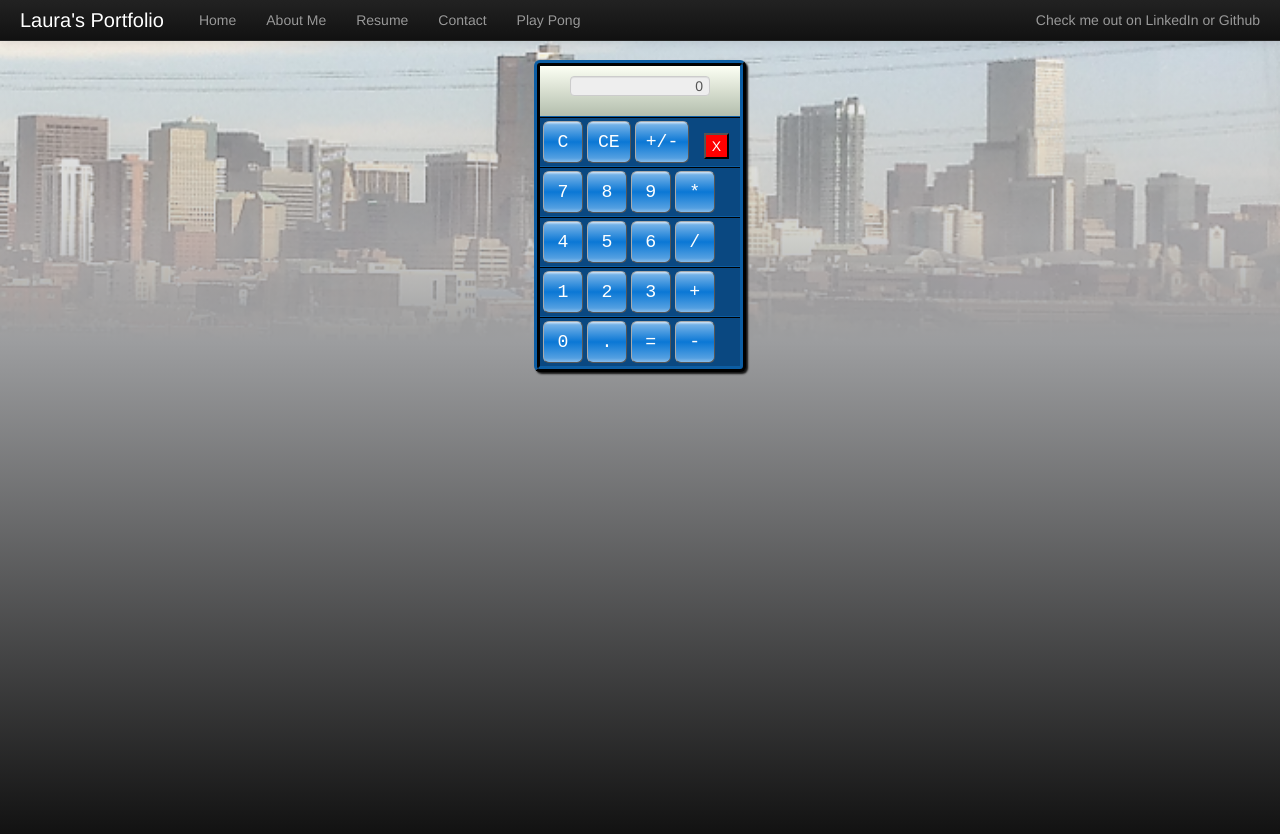
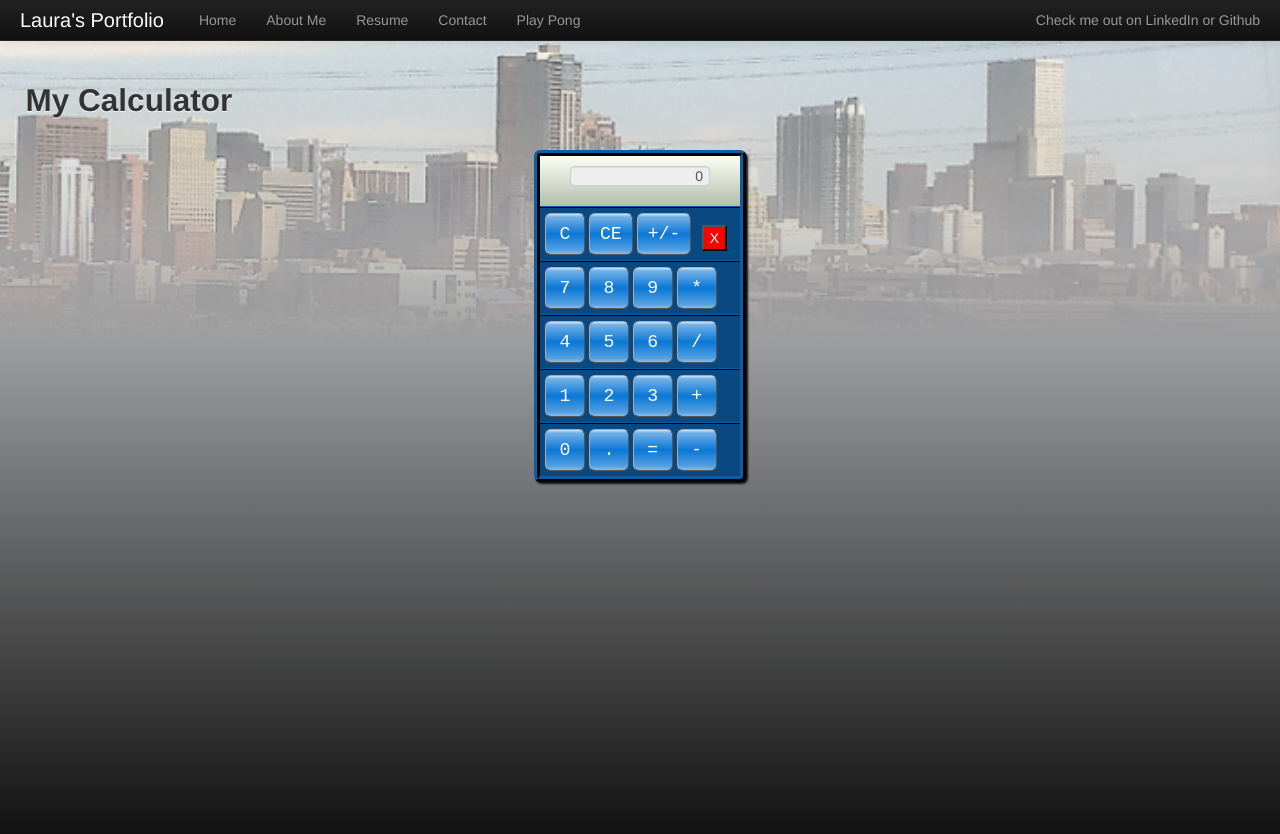
Before and after one commit to LauraR6561/Laurar6561.github.io, a Jekyll site: the page built from calculator.html, in a window 1280 px wide. Shown: the top 834 px of the page. Built offline with Jekyll 4.4.1, drawn with Linux system fonts in a browser that asks for light colours; Markdown is read by kramdown in place of the engine named in the settings.

Commit message:
Added h2 tag for calculator page

```diff
--- a/calculator.html
+++ b/calculator.html
@@ -6,7 +6,7 @@ title: "Laura Rutz"
 <script src= "js/calculator.js"></script>
 <title>Calculator</title>
 
-
+<h2>My Calculator</h2>
 <div id="calcbody" class="backgrounddiv">
 
 <div id="mydisplay" class="displaydiv">
--- a/css/calculator.css
+++ b/css/calculator.css
@@ -40,7 +40,7 @@
     display: block;
     background-color: #0A4881;
     border-top:2px #062D4F ridge;
-    padding: 3px;
+    padding: 5px;
     -webkit-transition: background-color 1s linear;
 	-moz-transition: background-color 1s linear;
 	-o-transition:  background-color 1s linear;
```
